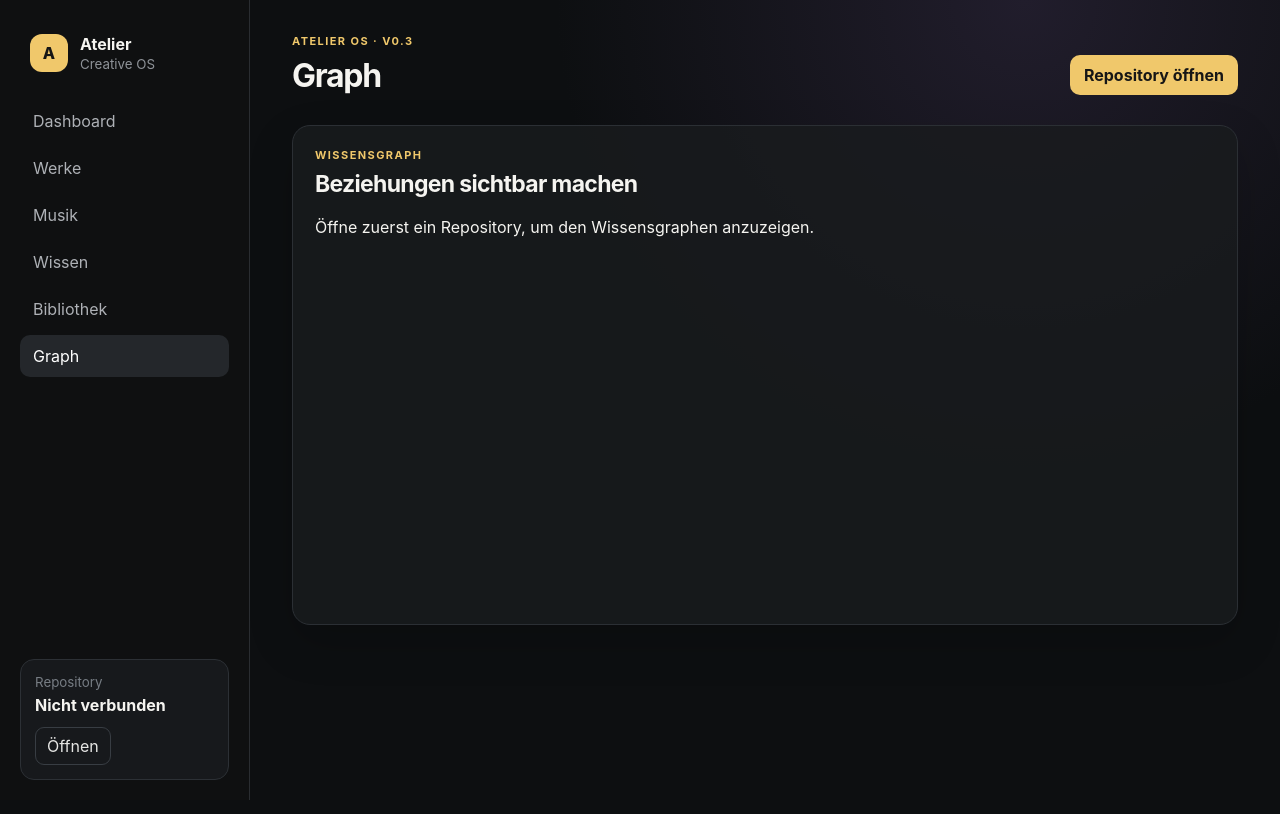
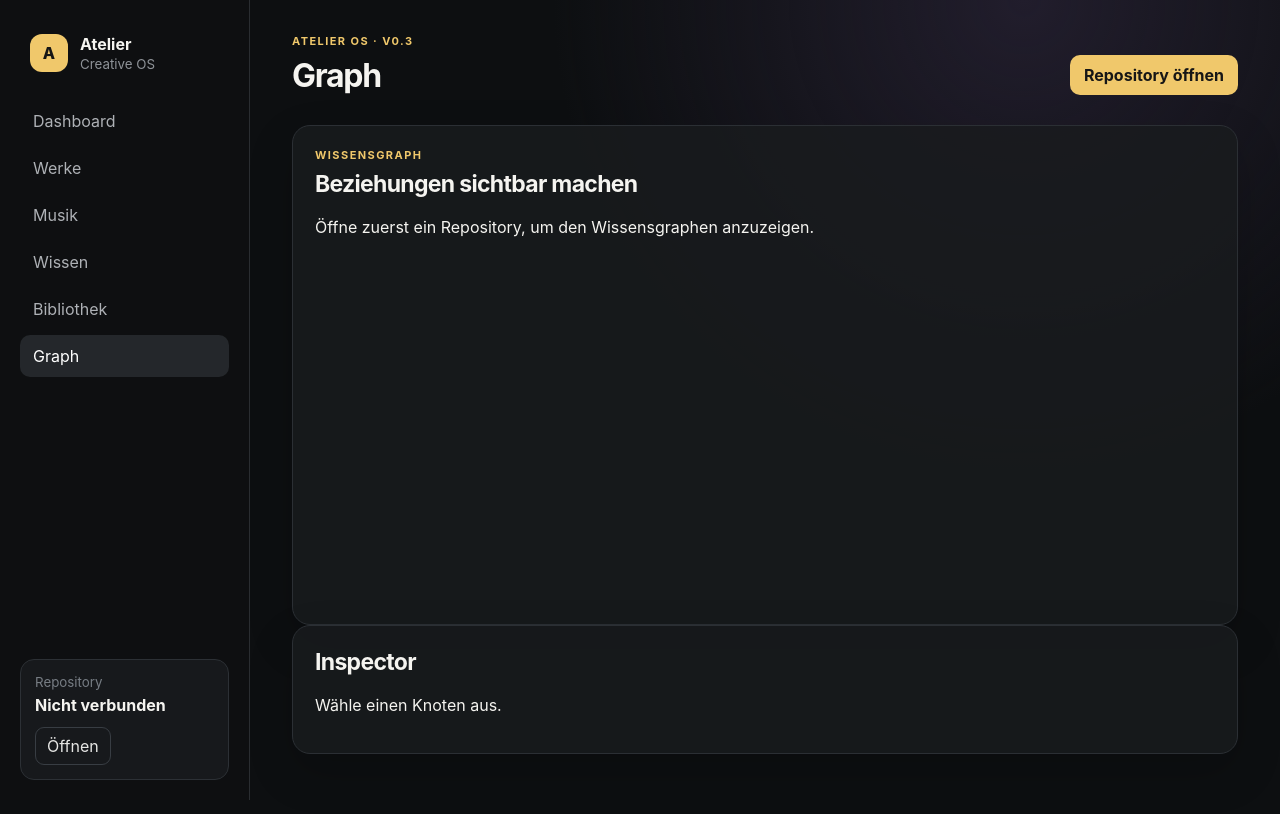
Before and after one commit to HR-Belgrad/atelier-os, a React (Vite) app in the folder app/: page / in a window 1280 px wide. Both pictures are taken after a click on the button "Graph". Built offline with nearby package versions, Linux system fonts and the light colour scheme.

Commit message:
feat(ui): add object inspector

```diff
--- a/app/src/App.tsx
+++ b/app/src/App.tsx
@@ -1,3 +1,4 @@
+import { Inspector } from './components/Inspector';
 import { useState } from 'react';
 import { GraphView } from './components/GraphView';
 import { useRepository } from './hooks/useRepository';
@@ -54,6 +55,8 @@ const [selectedObjectId, setSelectedObjectId] = useState<string | null>(null);
       total + object.links.length + object.relations.length,
     0,
   );
+const selectedObject =
+  objects.find((object) => object.id === selectedObjectId) ?? null;
 
   return (
     <div className="app-shell">
@@ -129,11 +132,15 @@ const [selectedObjectId, setSelectedObjectId] = useState<string | null>(null);
         )}
 
         {active === 'Graph' ? (
+  <div className="graph-layout">
     <GraphView
       objects={objects}
       selectedObjectId={selectedObjectId}
       onSelectObject={setSelectedObjectId}
     />
+
+    <Inspector object={selectedObject} />
+  </div>
 ) : (
           <div className="dashboard-grid">
             <section className="hero panel">
--- /dev/null
+++ b/app/src/components/Inspector.tsx
@@ -0,0 +1,46 @@
+import type { BaseObject } from "../engine/models/BaseObject";
+
+interface InspectorProps {
+  object: BaseObject | null;
+}
+
+export function Inspector({ object }: InspectorProps) {
+  if (!object) {
+    return (
+      <aside className="panel">
+        <h2>Inspector</h2>
+        <p>Wähle einen Knoten aus.</p>
+      </aside>
+    );
+  }
+
+  return (
+    <aside className="panel">
+      <h2>Inspector</h2>
+
+      <dl>
+        <dt>Titel</dt>
+        <dd>{object.title}</dd>
+
+        <dt>Typ</dt>
+        <dd>{object.type}</dd>
+
+        <dt>Status</dt>
+        <dd>{object.status ?? "—"}</dd>
+
+        <dt>Pfad</dt>
+        <dd>{object.path}</dd>
+
+        <dt>Tags</dt>
+        <dd>
+          {object.tags.length > 0
+            ? object.tags.join(", ")
+            : "—"}
+        </dd>
+
+        <dt>Beziehungen</dt>
+        <dd>{object.links.length + object.relations.length}</dd>
+      </dl>
+    </aside>
+  );
+}
```
Lines whose indentation alone changed are shown as unchanged.
